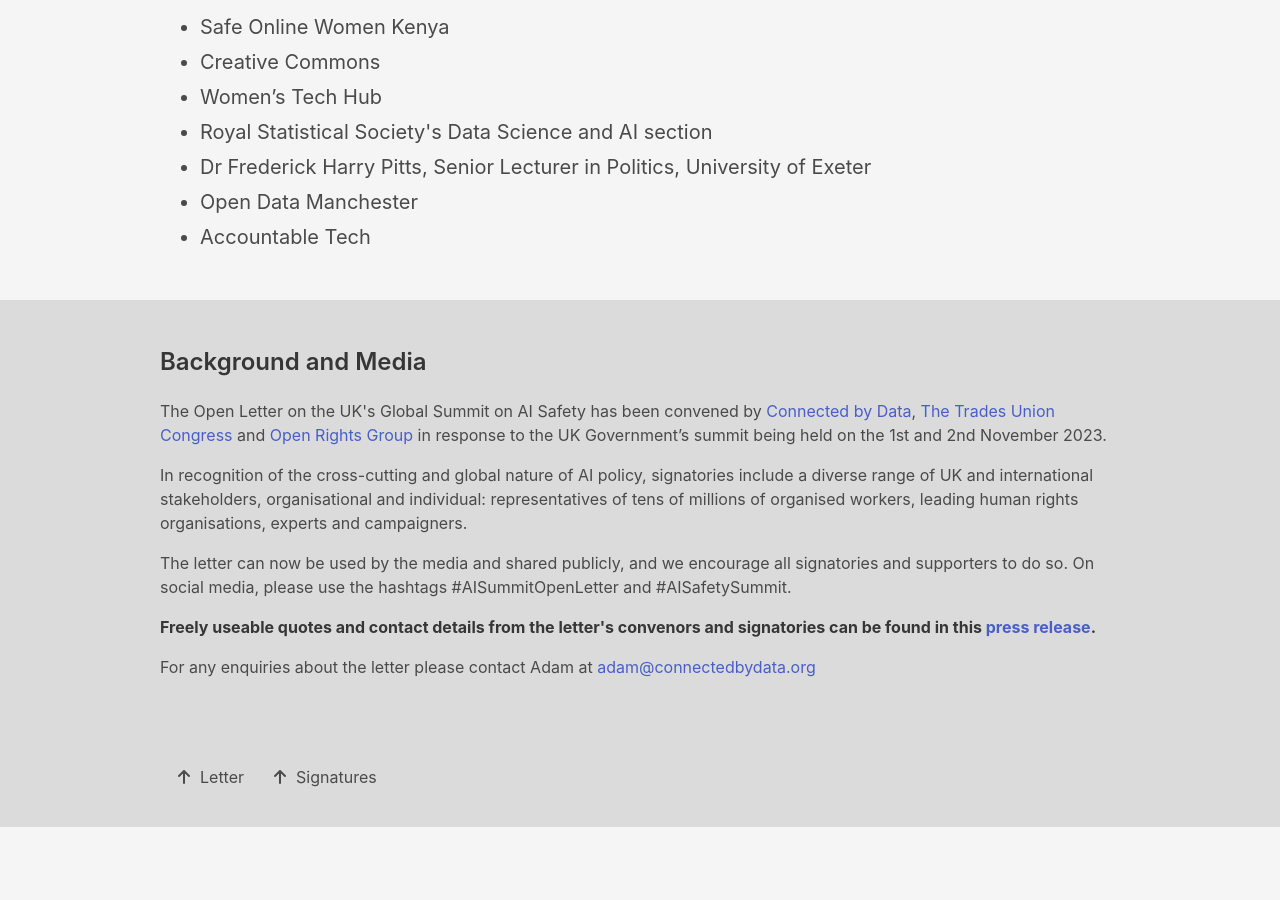
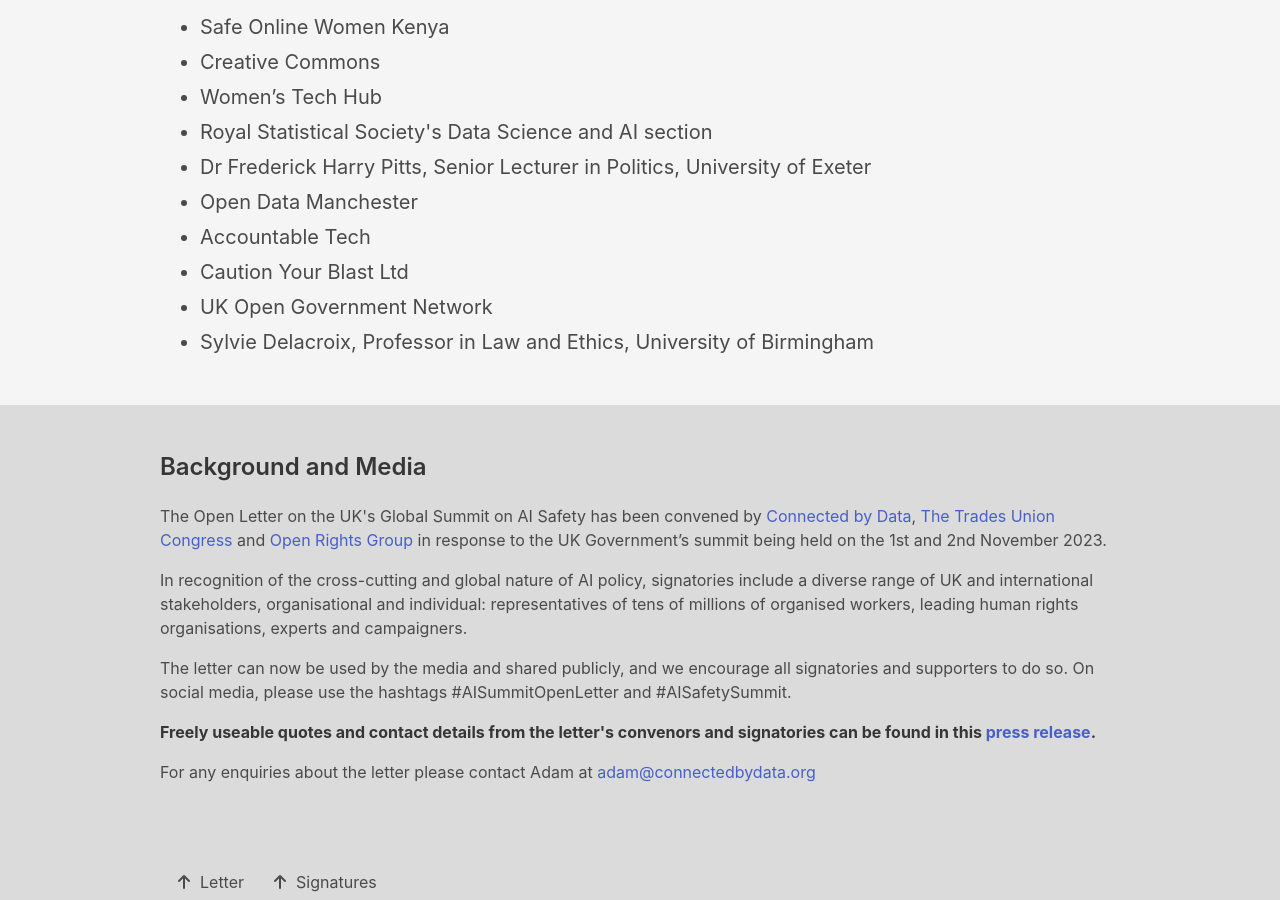
Before and after one commit to connectedbydata/ai-summit-open-letter, a Jekyll site: the page built from index.md, in a window 1280 px wide and 900 px high, scrolled down 5910 px. Built offline with Jekyll 4.4.1, drawn with Linux system fonts in a browser that asks for light colours; nearby versions of some CDN libraries; before the commit the page ends 6737 px from its top, so only the background shows below that.

Commit message:
More signatories

```diff
--- a/index.md
+++ b/index.md
@@ -122,6 +122,9 @@ signatories:
   - Dr Frederick Harry Pitts, Senior Lecturer in Politics, University of Exeter
   - Open Data Manchester
   - Accountable Tech
+  - Caution Your Blast Ltd
+  - UK Open Government Network
+  - Sylvie Delacroix, Professor in Law and Ethics, University of Birmingham
 layout: default
 ---
 Dear Prime Minister,
```
